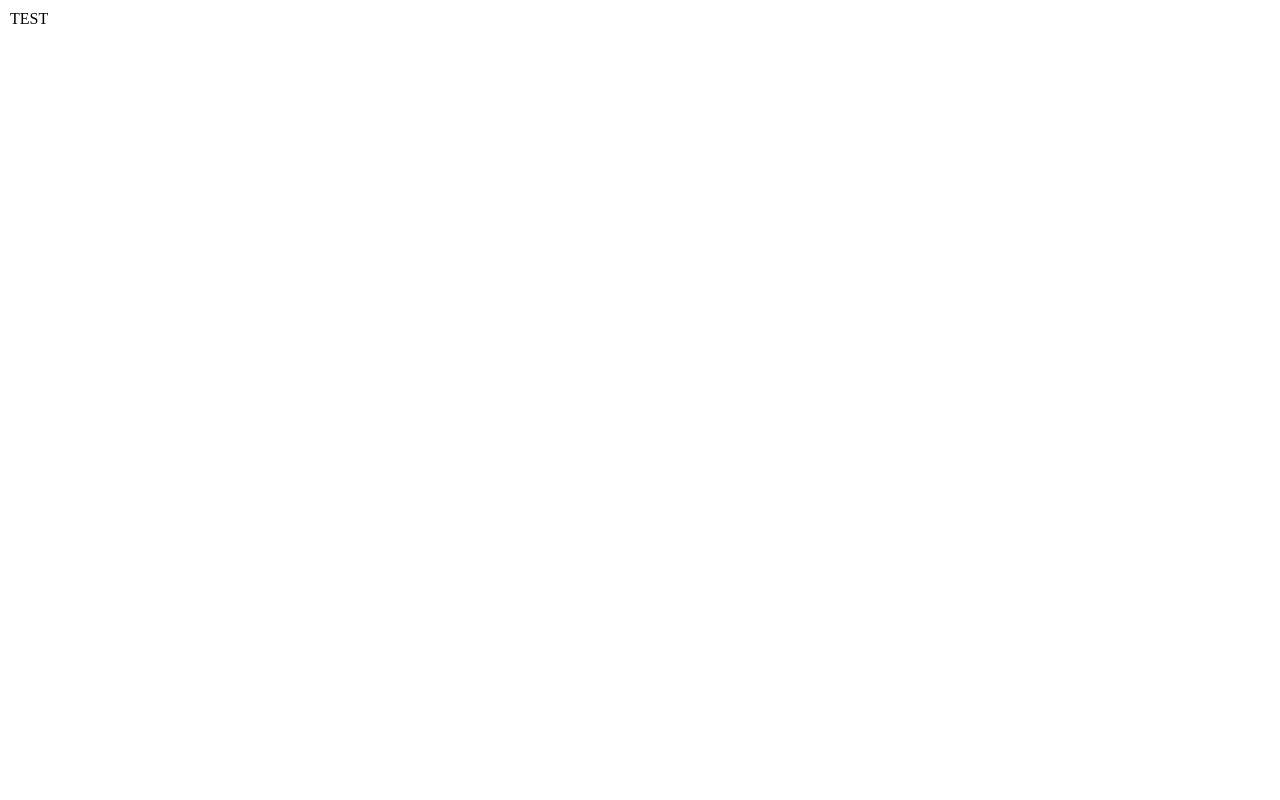
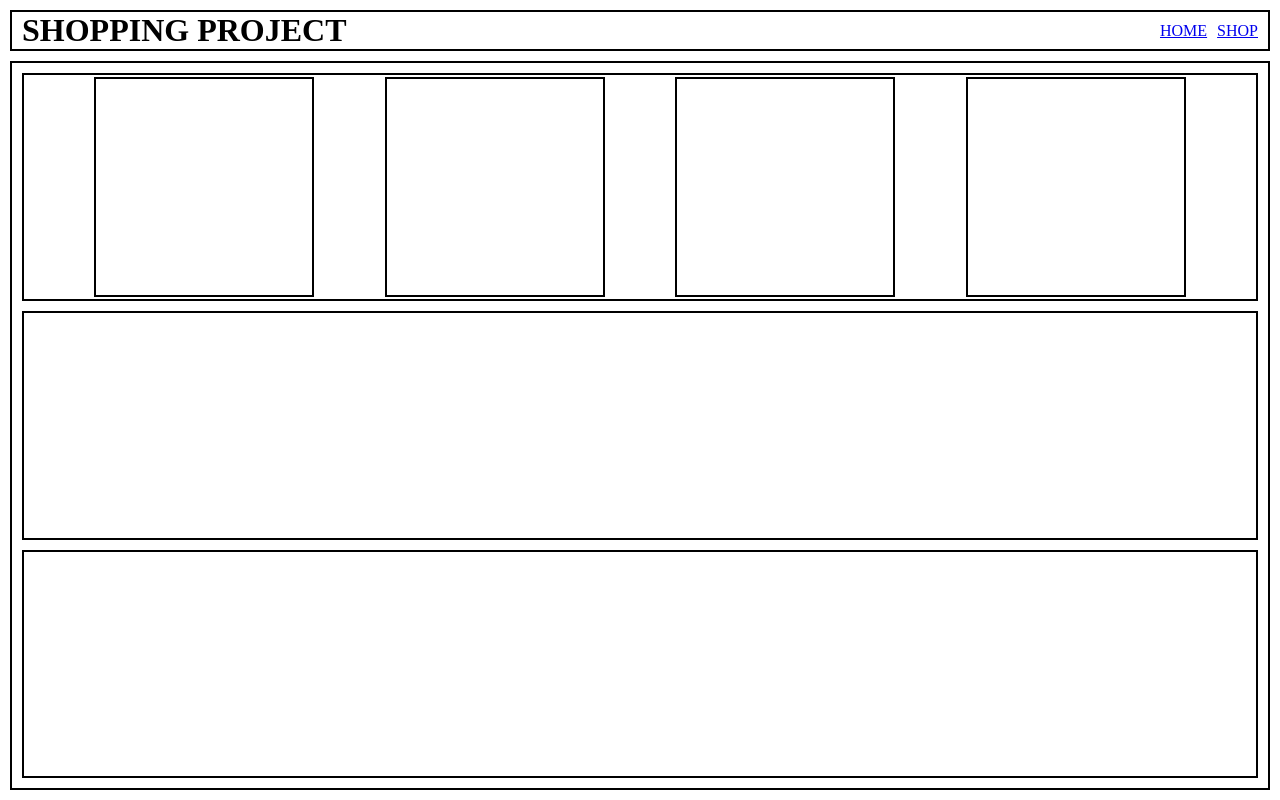
Before and after one commit to 99slayer/odin-shopping-cart, a React (Create React App) app: page /homepage in a window 1280 px wide. Built offline with nearby package versions, Linux system fonts and the light colour scheme.

Commit message:
- Setup basic component syntax. - Setup BrowserRouter and page routes.

```diff
--- a/src/App.js
+++ b/src/App.js
@@ -1,10 +1,15 @@
 import './styles/App.css';
+import React from 'react';
+import { NavBar } from './components/NavBar';
+import { Outlet } from 'react-router-dom';
 
+//This is the base page layout**
 const App = () => {
   return (
-    <div className="App">
-      <div>TEST</div>
-    </div>
+    <>
+      <NavBar></NavBar>
+      <Outlet />
+    </>
   );
 }
 
--- /dev/null
+++ b/src/RouteSwitch.js
@@ -0,0 +1,20 @@
+import React from 'react';
+import { BrowserRouter, Routes, Route } from 'react-router-dom';
+import App from './App';
+import { HomePage } from './components/HomePage';
+import { ShopPage } from './components/ShopPage';
+
+export const RouteSwitch = () => {
+  return (
+    <>
+      <BrowserRouter>
+        <Routes>
+          <Route path='/' element={<App />}>
+            <Route path='homepage' element={<HomePage />}></Route>
+            <Route path='shoppage' element={<ShopPage />}></Route>
+          </Route>
+        </Routes>
+      </BrowserRouter>
+    </>
+  );
+}
--- a/src/components/HomePage.js
+++ b/src/components/HomePage.js
@@ -0,0 +1,51 @@
+import React from "react";
+import '../styles/HomePage.css';
+
+export const HomePage = () => {
+  return (
+    <div id="homepage">
+      <ProductDisplay />
+      <Reviews />
+      <About />
+    </div>
+  );
+};
+
+const ProductDisplay = () => {
+  return (
+    <div id="product-display">
+      <ul id="display-cont">
+        <ProductImage />
+        <ProductImage />
+        <ProductImage />
+        <ProductImage />
+      </ul>
+    </div>
+  )
+}
+
+const ProductImage = (props) => {
+  const { x, y } = props;
+
+  return (
+    <li className="product-image">
+      <img alt="" />
+    </li>
+  )
+}
+
+const Reviews = () => {
+  return (
+    <div id="reviews">
+
+    </div>
+  )
+}
+
+const About = () => {
+  return (
+    <div id="about">
+
+    </div>
+  )
+}
--- /dev/null
+++ b/src/components/NavBar.js
@@ -0,0 +1,15 @@
+import React from "react";
+import '../styles/NavBar.css';
+import { Link } from "react-router-dom";
+
+export const NavBar = () => {
+  return (
+    <div id="nav-bar">
+      <h1 id="heading">SHOPPING PROJECT</h1>
+      <div id="nav-links">
+        <Link to='/homepage'>HOME</Link >
+        <Link to='/shoppage'>SHOP</Link>
+      </div>
+    </div>
+  );
+};
--- a/src/components/ShopPage.js
+++ b/src/components/ShopPage.js
@@ -0,0 +1,9 @@
+import React from "react";
+
+export const ShopPage = () => {
+  return (
+    <div>
+      <div>SHOPPAGE</div>
+    </div>
+  );
+};
--- a/src/index.js
+++ b/src/index.js
@@ -1,11 +1,11 @@
 import React from 'react';
 import ReactDOM from 'react-dom/client';
 import './styles/index.css';
-import App from './App';
+import { RouteSwitch } from './RouteSwitch';
 
 const root = ReactDOM.createRoot(document.getElementById('root'));
 root.render(
   <React.StrictMode>
-    <App />
+    <RouteSwitch />
   </React.StrictMode>
 );
```
Also changed, not shown: src/components/RouteSwitch.js (deleted).
